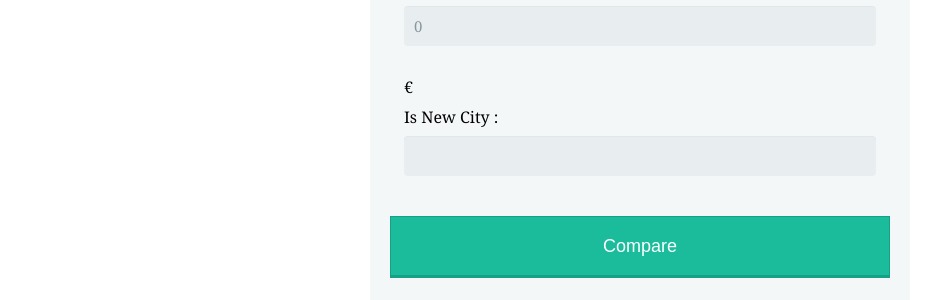
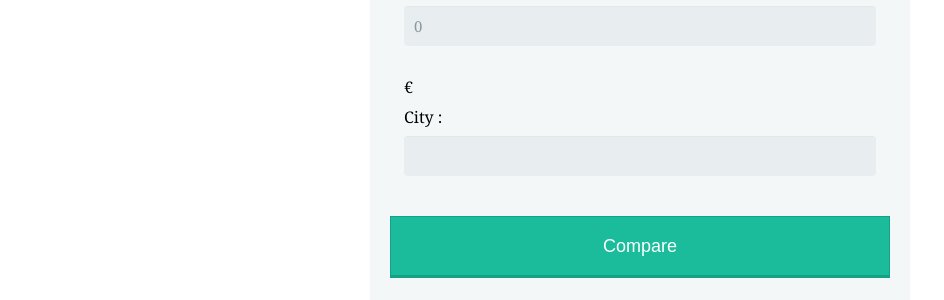
Before and after one commit to NibrassHaider/SD_ForkillaApp, a Django app: page /comparator/ in a window 1280 px wide. Shown: the part 202-502 px from the top of the page, without its empty margins (0-944 px from the left). Run offline with Django 3.2, Linux system fonts and the light colour scheme.

Commit message:
Update comparator.html

```diff
--- a/templates/forkilla/comparator.html
+++ b/templates/forkilla/comparator.html
@@ -21,7 +21,7 @@
      <input type="number" min="0" value="0" name="maximum" required/>
      <label> €</label>
 
-     <label>Is New City : </label>
+     <label>City : </label>
      <!--<input type="checkbox" name="new" /> -->
      <input type="text" name="new" required/>
 
```
